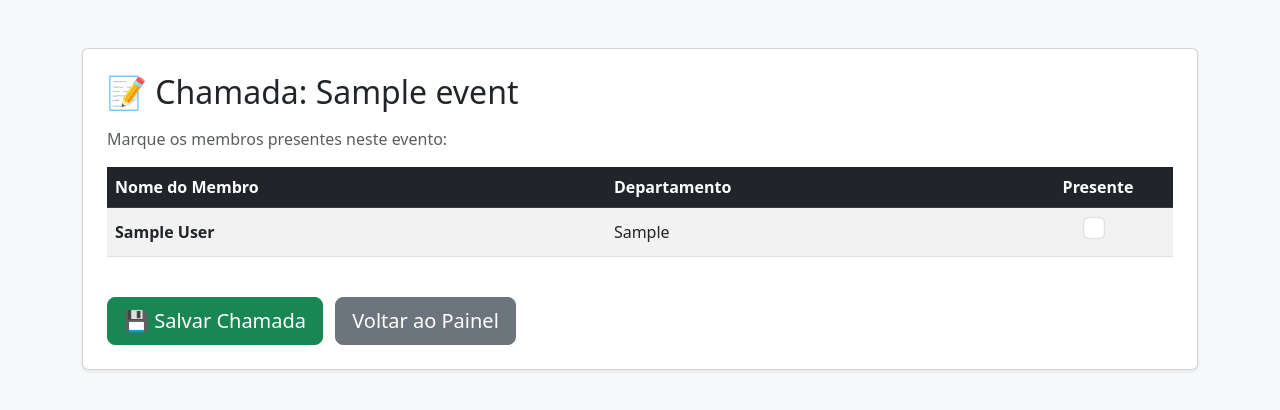
After one commit to SimiTeste/church-presence, a Flask app: page /leader/chamada/1 in a window 1280 px wide. The commit adds this page. Shown: the top 410 px of the page. Run offline with Flask 3, Linux system fonts and the light colour scheme; a user stored in the database is signed in; tables that the repository leaves empty hold one stand-in row (values such as "Sample post").

Commit message:
Adicionado painel do lider, rotas de avisos e tela de chamadas

```diff
--- a/app.py
+++ b/app.py
@@ -15,6 +15,7 @@ from routes.members import members_bp
 from routes.presence import presence_bp
 from routes.reports import reports_bp
 from routes.user_dashboard import user_dashboard_bp
+from routes.leader_dashboard import leader_bp  # <-- ADICIONADO AQUI
 
 app = Flask(__name__)
 app.config.from_object(Config)
@@ -43,6 +44,7 @@ app.register_blueprint(members_bp)
 app.register_blueprint(presence_bp)
 app.register_blueprint(reports_bp)
 app.register_blueprint(user_dashboard_bp)
+app.register_blueprint(leader_bp)  # <-- REGISTRADO AQUI
 
 # Rota raiz para evitar erro 404 ao acessar o link principal
 @app.route('/')
--- /dev/null
+++ b/routes/leader_dashboard.py
@@ -0,0 +1,73 @@
+from flask import Blueprint, render_template, request, redirect, url_for, flash
+from flask_login import login_required, current_user
+from models import db
+from models.notice import Notice
+from models.member import Member
+from models.attendance import Event, Attendance
+
+leader_bp = Blueprint('leader', __name__)
+
+def check_leader():
+    return current_user.is_authenticated and current_user.tipo in ["LIDER", "MASTER"]
+
+@leader_bp.route('/leader/dashboard')
+@login_required
+def dashboard():
+    if not check_leader():
+        flash('Acesso negado. Área restrita para líderes.', 'danger')
+        return redirect(url_for('members.index'))
+
+    avisos = Notice.query.order_by(Notice.data_criacao.desc()).all()
+    eventos = Event.query.all()
+    return render_template('dashboard_lider.html', avisos=avisos, eventos=eventos)
+
+@leader_bp.route('/leader/avisos/novo', methods=['POST'])
+@login_required
+def criar_aviso():
+    if not check_leader():
+        flash('Acesso negado.', 'danger')
+        return redirect(url_for('auth.login'))
+
+    titulo = request.form.get('titulo')
+    conteudo = request.form.get('conteudo')
+
+    if not titulo or not conteudo:
+        flash('Título e conteúdo do aviso são obrigatórios.', 'danger')
+        return redirect(url_for('leader.dashboard'))
+
+    novo_aviso = Notice(
+        titulo=titulo,
+        conteudo=conteudo
+    )
+    db.session.add(novo_aviso)
+    db.session.commit()
+
+    flash('Aviso enviado com sucesso!', 'success')
+    return redirect(url_for('leader.dashboard'))
+
+@leader_bp.route('/leader/chamada/<int:event_id>', methods=['GET', 'POST'])
+@login_required
+def chamada(event_id):
+    if not check_leader():
+        flash('Acesso negado.', 'danger')
+        return redirect(url_for('auth.login'))
+
+    evento = Event.query.get_or_404(event_id)
+    membros = Member.query.filter_by(ativo=True).all()
+
+    if request.method == 'POST':
+        for membro in membros:
+            status = request.form.get(f'presente_{membro.id}') == 'on'
+
+            att = Attendance.query.filter_by(event_id=evento.id, member_id=membro.id).first()
+            if att:
+                att.presente = status
+            else:
+                att = Attendance(event_id=evento.id, member_id=membro.id, presente=status)
+                db.session.add(att)
+
+        db.session.commit()
+        flash('Chamada salva com sucesso!', 'success')
+        return redirect(url_for('leader.dashboard'))
+
+    return render_template('realizar_chamada.html', evento=evento, membros=membros)
--- /dev/null
+++ b/templates/realizar_chamada.html
@@ -0,0 +1,47 @@
+<!DOCTYPE html>
+<html lang="pt-br">
+<head>
+    <meta charset="UTF-8">
+    <title>Realizar Chamada - {{ evento.nome }}</title>
+    <link href="https://cdn.jsdelivr.net/npm/bootstrap@5.3.0/dist/css/bootstrap.min.css" rel="stylesheet">
+</head>
+<body class="bg-light">
+    <div class="container mt-5">
+        <div class="card shadow-sm p-4 bg-white">
+            <h2 class="mb-3">📝 Chamada: {{ evento.nome }}</h2>
+            <p class="text-muted">Marque os membros presentes neste evento:</p>
+
+            <form method="POST">
+                <div class="table-responsive">
+                    <table class="table table-striped align-middle">
+                        <thead class="table-dark">
+                            <tr>
+                                <th>Nome do Membro</th>
+                                <th>Departamento</th>
+                                <th class="text-center" style="width: 150px;">Presente</th>
+                            </tr>
+                        </thead>
+                        <tbody>
+                            {% for membro in membros %}
+                            <tr>
+                                <td class="fw-bold">{{ membro.nome }}</td>
+                                <td>{{ membro.departamento or 'Geral' }}</td>
+                                <td class="text-center">
+                                    <div class="form-check d-inline-block">
+                                        <input type="checkbox" name="presente_{{ membro.id }}" class="form-check-input" style="transform: scale(1.4);">
+                                    </div>
+                                </td>
+                            </tr>
+                            {% endfor %}
+                        </tbody>
+                    </table>
+                </div>
+                <div class="mt-4">
+                    <button type="submit" class="btn btn-success btn-lg">💾 Salvar Chamada</button>
+                    <a href="{{ url_for('leader.dashboard') }}" class="btn btn-secondary btn-lg ms-2">Voltar ao Painel</a>
+                </div>
+            </form>
+        </div>
+    </div>
+</body>
+</html>
```
Also changed, not shown: templates/dashboard_lider.html (+16 -9 lines).
